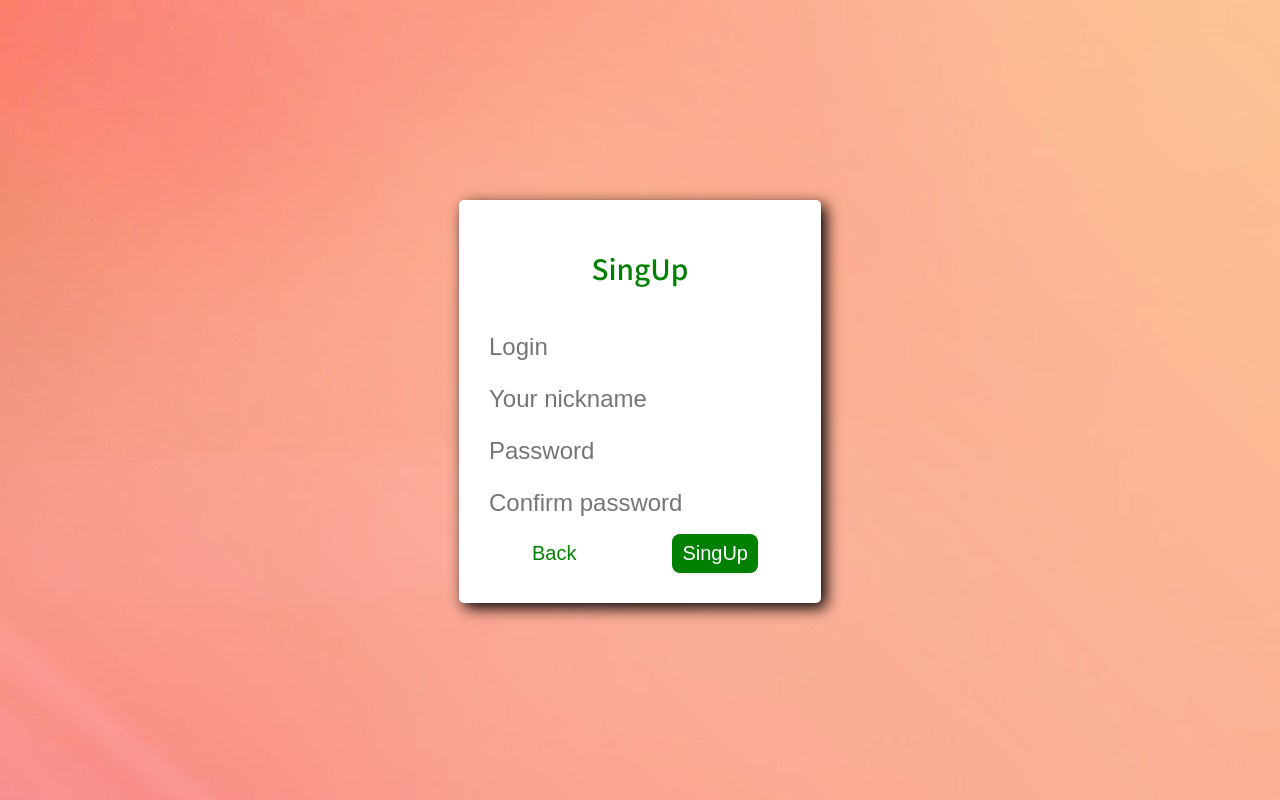
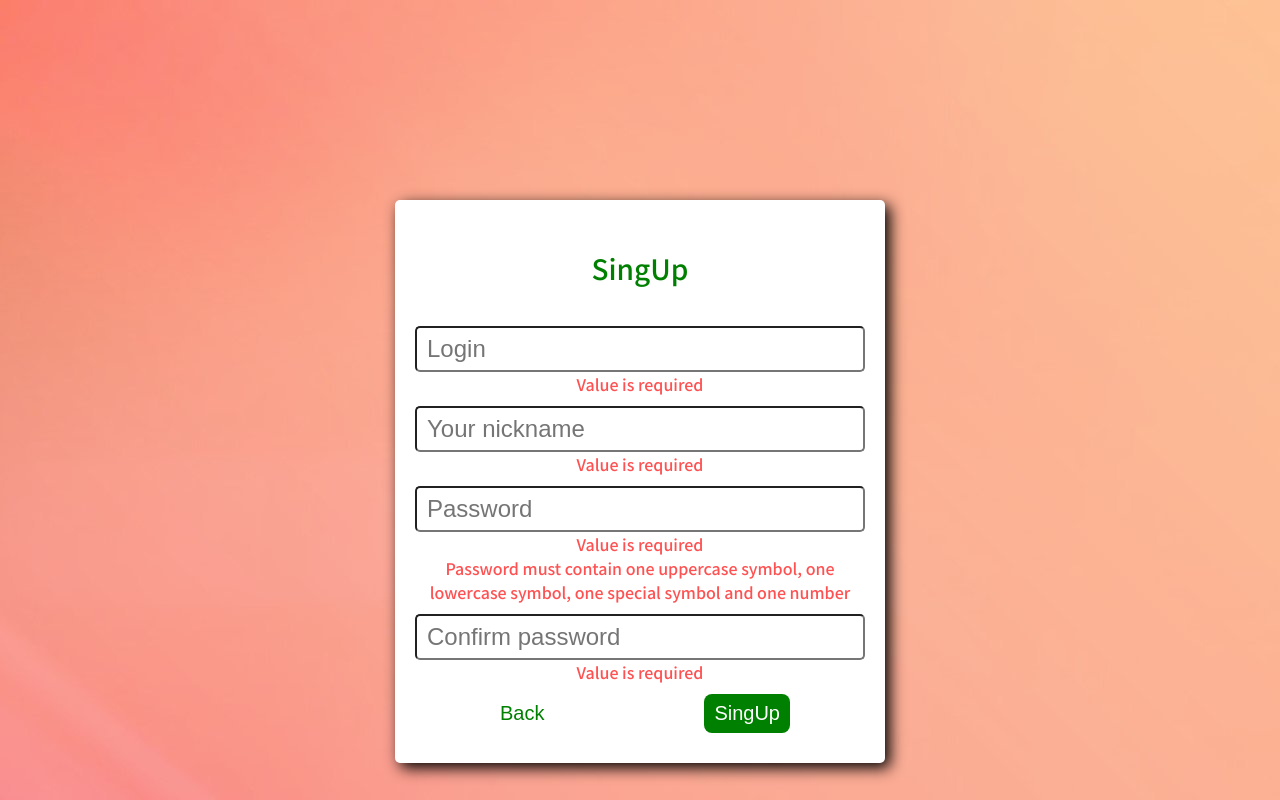
Before and after one commit to JerrySly/vue-dashboard, a Vue app: page / in a window 1280 px wide. Both pictures are taken after a click on the button "SingUp". Built offline with nearby package versions, Linux system fonts and the light colour scheme.

Commit message:
add vuelidate to auth and singup

```diff
--- a/package.json
+++ b/package.json
@@ -9,6 +9,8 @@
     "preview": "vite preview"
   },
   "dependencies": {
+    "@vuelidate/core": "^2.0.0",
+    "@vuelidate/validators": "^2.0.0",
     "aws-sdk": "^2.1231.0",
     "bcrypt": "^5.1.0",
     "bcryptjs": "^2.4.3",
--- a/src/components/Forms/AuthForm.vue
+++ b/src/components/Forms/AuthForm.vue
@@ -1,43 +1,81 @@
 <template>
-  <div class="card">
+  <div class="card card_auth">
     <div class="card__head">
       <p class="card__title">LogIn</p>
     </div>
     <div class="card__body">
-      <input type="login" v-model="login" placeholder="Login" class="input card__input card__input_size-m" />
-      <input type="password" v-model="password" placeholder="Password" class="input card__input card__input_size-m" />
+      <input
+        type="login"
+        v-model="form.login"
+        placeholder="Login"
+        class="input card__input card__input_size-m"
+      />
+      <div class="error card__error">
+        <div class="error__message" v-for="(error,index) in validator.login.$silentErrors" :key="index">
+          {{error.$message}}
+        </div>
+      </div>
+      <input
+        type="password"
+        v-model="form.password"
+        placeholder="Password"
+        class="input card__input card__input_size-m"
+      />
+      <div class="error card__error">
+        <div class="error__message" v-for="(error,index) in validator.password.$silentErrors" :key="index">
+          {{error.$message}}
+        </div>
+      </div>
     </div>
+
     <div class="card__actions">
-      <button class="btn card__btn btn_additional" @click="toSingup">SingUp</button>
+      <button class="btn card__btn btn_additional" @click="toSingup">
+        SingUp
+      </button>
       <button class="btn card__btn btn_success" @click="logIn">Login</button>
     </div>
   </div>
 </template>
 
 <script setup lang="ts">
-import { Ref, ref } from "@vue/reactivity";
-import {useStore} from "../../store";
+import { reactive, Ref, ref } from "@vue/reactivity";
+import { useStore } from "../../store";
 import { UserActionsTypes } from "../../store/modules/user/actions-types";
-
-const emits = defineEmits(["toSingup"])
+import { useVuelidate } from "@vuelidate/core";
+import { helpers, required } from "@vuelidate/validators";
+import { password as passwordRule } from "../../vuelidate/customRules";
+const emits = defineEmits(["toSingup"]);
 
 const store = useStore();
 
-let login:Ref<string> = ref("");
-let password: Ref<string> = ref("");
+const form: { login: string; password: string } = reactive({
+  login: "",
+  password: "",
+});
 
+const formRules = {
+  login: { required: helpers.withMessage("Login is required", required) },
+  password: {
+    required: helpers.withMessage("Password is required", required),
+    passwordRule: helpers.withMessage(
+      "Password must contain one uppercase symbol, one lowercase symbol, one special symbol and one number",
+      passwordRule
+    ),
+  },
+};
+const validator = useVuelidate(formRules,form);
 const logIn = async () => {
-  await store.dispatch<UserActionsTypes.GET_USER>(UserActionsTypes.GET_USER,
-  {
-    login:login.value,
-    password: password.value
-  })
-}
-const toSingup = () =>{
+  const validValue = validator.value;
+  if(validValue.$errors.length<1 && validValue.$silentErrors.length<1)
+    await store.dispatch<UserActionsTypes.GET_USER>(UserActionsTypes.GET_USER, {
+      login: form.login,
+      password: form.password,
+    });
+};
+const toSingup = () => {
   emits("toSingup");
-}
+};
 </script>
 
 <style>
-
 </style>
--- a/src/components/Forms/RegistrationForm.vue
+++ b/src/components/Forms/RegistrationForm.vue
@@ -1,46 +1,135 @@
 <template>
-   <div class="card">
+  <div class="card card_sing-up">
     <div class="card__head">
       <p class="card__title">SingUp</p>
     </div>
     <div class="card__body">
-      <input type="login" v-model="login" placeholder="Login" class="input card__input card__input_size-m" />
-      <input type="login" v-model="name" placeholder="Your nickname" class="input card__input card__input_size-m" />
-      <input type="password" placeholder="Password" v-model="password" class="input card__input card__input_size-m" />
-      <input type="password" v-model="confirmPassword" placeholder="Confirm password" class="input card__input card__input_size-m" />
+      <input
+        type="login"
+        v-model="singUpForm.login"
+        placeholder="Login"
+        class="input card__input card__input_size-m"
+      />
+      <div class="error card__error">
+        <div
+          class="error__message"
+          v-for="(error, index) in validator.login.$silentErrors"
+          :key="index"
+        >
+          {{ error.$message }}
+        </div>
+      </div>
+      <input
+        type="login"
+        v-model="singUpForm.name"
+        placeholder="Your nickname"
+        class="input card__input card__input_size-m"
+      />
+      <div class="error card__error">
+        <div
+          class="error__message"
+          v-for="(error, index) in validator.name.$silentErrors"
+          :key="index"
+        >
+          {{ error.$message }}
+        </div>
+      </div>
+      <input
+        type="password"
+        placeholder="Password"
+        v-model="singUpForm.password"
+        class="input card__input card__input_size-m"
+      />
+      <div class="error card__error">
+        <div
+          class="error__message"
+          v-for="(error, index) in validator.password.$silentErrors"
+          :key="index"
+        >
+          {{ error.$message }}
+        </div>
+      </div>
+      <input
+        type="password"
+        v-model="singUpForm.confirmPassword"
+        placeholder="Confirm password"
+        class="input card__input card__input_size-m"
+      />
+      <div class="error card__error">
+        <div
+          class="error__message"
+          v-for="(error, index) in validator.confirmPassword.$silentErrors"
+          :key="index"
+        >
+          {{ error.$message }}
+        </div>
+      </div>
     </div>
     <div class="card__actions">
       <button class="btn card__btn btn_additional" @click="back">Back</button>
-      <button class="btn card__btn btn_success" @click="singUp">SingUp</button>
+      <button class="btn card__btn btn_success" @click="check">SingUp</button>
     </div>
   </div>
 </template>
 
 <script setup lang="ts">
-import { ref } from "@vue/reactivity";
-import { Ref } from "vue";
+import { reactive } from "@vue/reactivity";
+import { computed } from "@vue/runtime-core";
+import useVuelidate from "@vuelidate/core";
+import { helpers, required, sameAs } from "@vuelidate/validators";
 import { useStore } from "../../store";
 import { UserActionsTypes } from "../../store/modules/user/actions-types";
-
-const login: Ref<string> = ref("");
-const name: Ref<string> = ref("");
-const password: Ref<string> = ref("");
-const confirmPassword: Ref<string> = ref("");
+import { password as passwordRule, equal } from "../../vuelidate/customRules";
 
 const store = useStore();
-const emits = defineEmits(["toLogin"])
+const emits = defineEmits(["toLogin"]);
 
+const singUpForm: {
+  login: string;
+  name: string;
+  password: string;
+  confirmPassword: string;
+} = reactive({
+  login: "",
+  name: "",
+  password: "",
+  confirmPassword: "",
+});
+
+const formRules = computed(() => {
+  return {
+    login: { required },
+    name: { required },
+    password: {
+      required,
+      passwordRule: helpers.withMessage(
+        "Password must contain one uppercase symbol, one lowercase symbol, one special symbol and one number",
+        passwordRule
+      ),
+    },
+    confirmPassword: { required, sameAs:sameAs(singUpForm.password)  },
+  };
+});
+
+const validator = useVuelidate(formRules, singUpForm);
 const singUp = async () => {
-   await store.dispatch<UserActionsTypes.CREATE_USER>(UserActionsTypes.CREATE_USER,{
-    login:login.value,
-    password:password.value,
-    name: name.value})
-}
+  if (await validator.value.$validate())
+    await store.dispatch<UserActionsTypes.CREATE_USER>(
+      UserActionsTypes.CREATE_USER,
+      {
+        login: singUpForm.login,
+        password: singUpForm.password,
+        name: singUpForm.name,
+      }
+    );
+};
+const check = () => {
+  console.log(singUpForm.password);
+};
 const back = () => {
-    emits("toLogin");
-}
+  emits("toLogin");
+};
 </script>
 
 <style>
-
 </style>
--- a/src/style.css
+++ b/src/style.css
@@ -18,7 +18,6 @@ body {
   outline: none;
   border-radius: 5px;
   padding-left: 10px;
-  border: none;
 }
 
 .btn {
@@ -46,6 +45,11 @@ body {
   border-radius: 8px;
   box-shadow: 1px 1px 10px;
   padding: 20px 15px;
+}
+.error{
+  color: rgba(255, 0, 0, 0.681);
+  font-size: 16px;
+  font-family: "Noto Sans JP", sans-serif;
 }
 
 /* Elements */
@@ -98,6 +102,9 @@ body {
   display: flex;
   justify-content: space-around;
 }
+.card__error{
+  text-align: center;
+}
 /* Modification */
 .card__input_size-m {
   min-width: 300px;
@@ -133,3 +140,9 @@ body {
     cursor: pointer;
     border-radius: 8px;
 }
+.card_auth{
+  width: 450px;
+}
+.card_sing-up{
+  width: 450px;
+}
--- /dev/null
+++ b/src/vuelidate/customRules.ts
@@ -0,0 +1,8 @@
+import { helpers } from "@vuelidate/validators";
+
+export const password = (value:string) => {
+    var regularExpression = /^(?=.*[0-9])(?=.*[!@#$%^&*])[a-zA-Z0-9!@#$%^&*]{6,30}$/;
+    return regularExpression.test(value)
+}
+
+export const equal = (param:string) => (value:string) => !helpers.req(value) && value === param;
```
Also changed, not shown: 1 other file (tests, documents, lock files or other folders).
